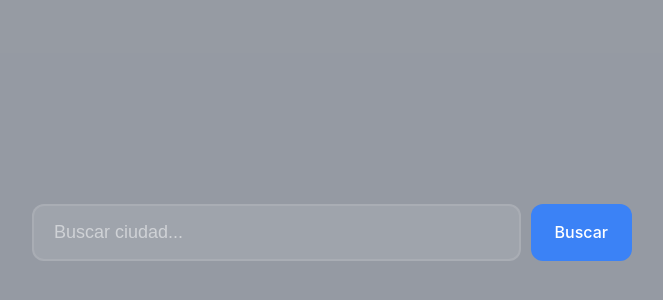
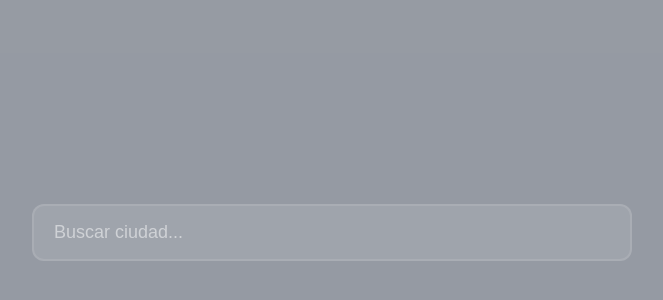
Before and after one commit to samucopp/AEMETPro, a React (Vite) app: page / in a window 1280 px wide. Shown: the part 202-502 px from the top of the page, without its empty margins (308-971 px from the left). Built offline with nearby package versions, Linux system fonts and the light colour scheme.

Commit message:
nueva barra de busqueda inteligente

```diff
--- a/src/drop-down-menu/DropDownMenu.css
+++ b/src/drop-down-menu/DropDownMenu.css
@@ -1,5 +1,5 @@
 .drop-down-menu {
-    position: absolute;
+    position: relative;
     top: calc(100% + 8px);
     left: 20px;
     right: 20px;
--- a/src/drop-down-menu/DropDownMenu.jsx
+++ b/src/drop-down-menu/DropDownMenu.jsx
@@ -1,5 +1,5 @@
 import React from 'react';
-import './DropDownMenu.css';  // Puedes crear un archivo CSS separado si lo prefieres
+import './DropDownMenu.css';
 
 function DropDownMenu({ cityList, onCitySelect }) {
     return (
@@ -10,8 +10,10 @@ function DropDownMenu({ cityList, onCitySelect }) {
                     onClick={() => onCitySelect(city)}
                     key={`${city.lat}-${city.lon}`}
                 >
-                    <span className="city-name">{city.name}</span>
-                    {city.state && <span className="city-state">, {city.state}</span>}
+                    <span className="city-name">
+                        {city.local_names?.es || city.name},
+                        </span>
+                    {city.state && <span className="city-state">{city.state}</span>}
                     <span className="city-country"> ({city.country})</span>
                 </div>
             ))}
--- a/src/input/Input.css
+++ b/src/input/Input.css
@@ -6,12 +6,12 @@
   padding: 0 20px;
 }
 
-.search-bar form {
+.search-bar {
   display: flex;
   gap: 10px;
 }
 
-.search-bar form input {
+.search-bar input {
   flex: 1;
   padding: 16px 20px;
   border: 2px solid rgba(255, 255, 255, 0.1);
@@ -22,12 +22,12 @@
   transition: all 0.3s ease;
 }
 
-.search-bar form input:focus {
+.search-bar input:focus {
   outline: none;
   border-color: rgba(255, 255, 255, 0.3);
   background: rgba(255, 255, 255, 0.15);
 }
 
-.search-bar form input::placeholder {
+.search-bar input::placeholder {
   color: rgba(255, 255, 255, 0.5);
 }
--- a/src/input/Input.jsx
+++ b/src/input/Input.jsx
@@ -6,7 +6,7 @@ const Input = ({
   placeholder = 'Ingresa una ciudad',
 }) => {
   return (
-    <input
+    <input id="input-search-bar"
       type="text"
       value={value}
       onChange={onChange}
--- a/src/search-bar/SearchBar.css
+++ b/src/search-bar/SearchBar.css
@@ -1,6 +1,6 @@
 
 
-.search-bar form button {
+.search-bar button {
     padding: 16px 24px;
     border: none;
     border-radius: 12px;
@@ -11,12 +11,12 @@
     transition: all 0.3s ease;
 }
 
-.search-bar form button:hover {
+.search-bar button:hover {
     background: #2563eb;
     transform: translateY(-1px);
 }
 
-.search-bar form button:active {
+.search-bar button:active {
     transform: translateY(1px);
 }
 
--- a/src/search-bar/SearchBar.jsx
+++ b/src/search-bar/SearchBar.jsx
@@ -1,18 +1,21 @@
-import Button from '../button/Button';
 import Input from '../input/Input';
 import { getGeoLocation } from '../utils/ApiCalls';
-import { useState } from 'react';
+import { useRef, useState } from 'react';
 import DropDownMenu from '../drop-down-menu/DropDownMenu';
 import './SearchBar.css';
 
 function SearchBar({ onSubmit }) {
-    const [city, setCity] = useState('');
+    //const [city, setCity] = useState('');
     const [loading, setLoading] = useState(false);
     const [error, setError] = useState(null);
     const [cityList, setCityList] = useState([]);
 
-    const handleSearch = async (e) => {
-        e.preventDefault();
+    const searchTimeout = useRef(null);
+    const handleSearch = async (city) => {
+        if (!city.trim()) {
+            setCityList([]);
+            return;
+        }
         setLoading(true);
         setError(null);
 
@@ -26,6 +29,19 @@ function SearchBar({ onSubmit }) {
         }
     };
 
+    const handleInputChange = (e) => {
+        const newCity = e.target.value;
+
+        setCityList([]);
+        if (searchTimeout.current) {
+            clearTimeout(searchTimeout.current);
+        }
+
+        searchTimeout.current = setTimeout(() => {
+            handleSearch(newCity);
+        }, 500);
+    };
+
     const handleSubmit = city => {
         setCityList([]);
         onSubmit(city);
@@ -34,22 +50,18 @@ function SearchBar({ onSubmit }) {
     return (
         <>
             <div className="search-bar">
-                <form onSubmit={handleSearch}>
                 <Input
-                        value={city}
-                        onChange={(e) => setCity(e.target.value)}
+                    onChange={handleInputChange}
                     placeholder="Buscar ciudad..."
                 />
-                    <Button loading={loading} />
-                </form>
+            </div>
             {cityList.length > 0 && (
                 <DropDownMenu
                     cityList={cityList}
                     onCitySelect={handleSubmit}
                 />
             )}
-            </div>
-            {error && (
+            { error && (
                 <div className="error-message">{error}</div>
             )}
         </>
```
Lines whose indentation alone changed are shown as unchanged.
